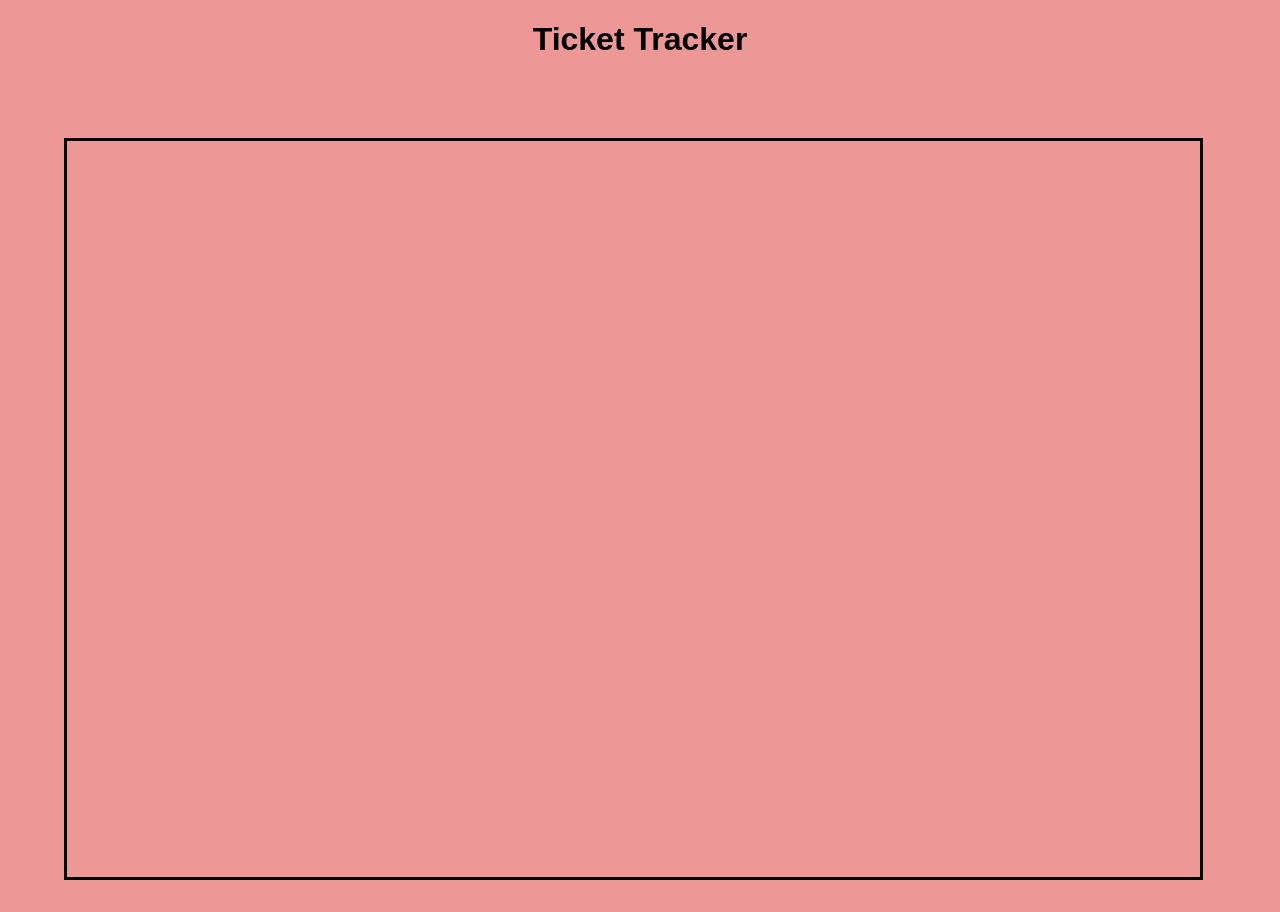
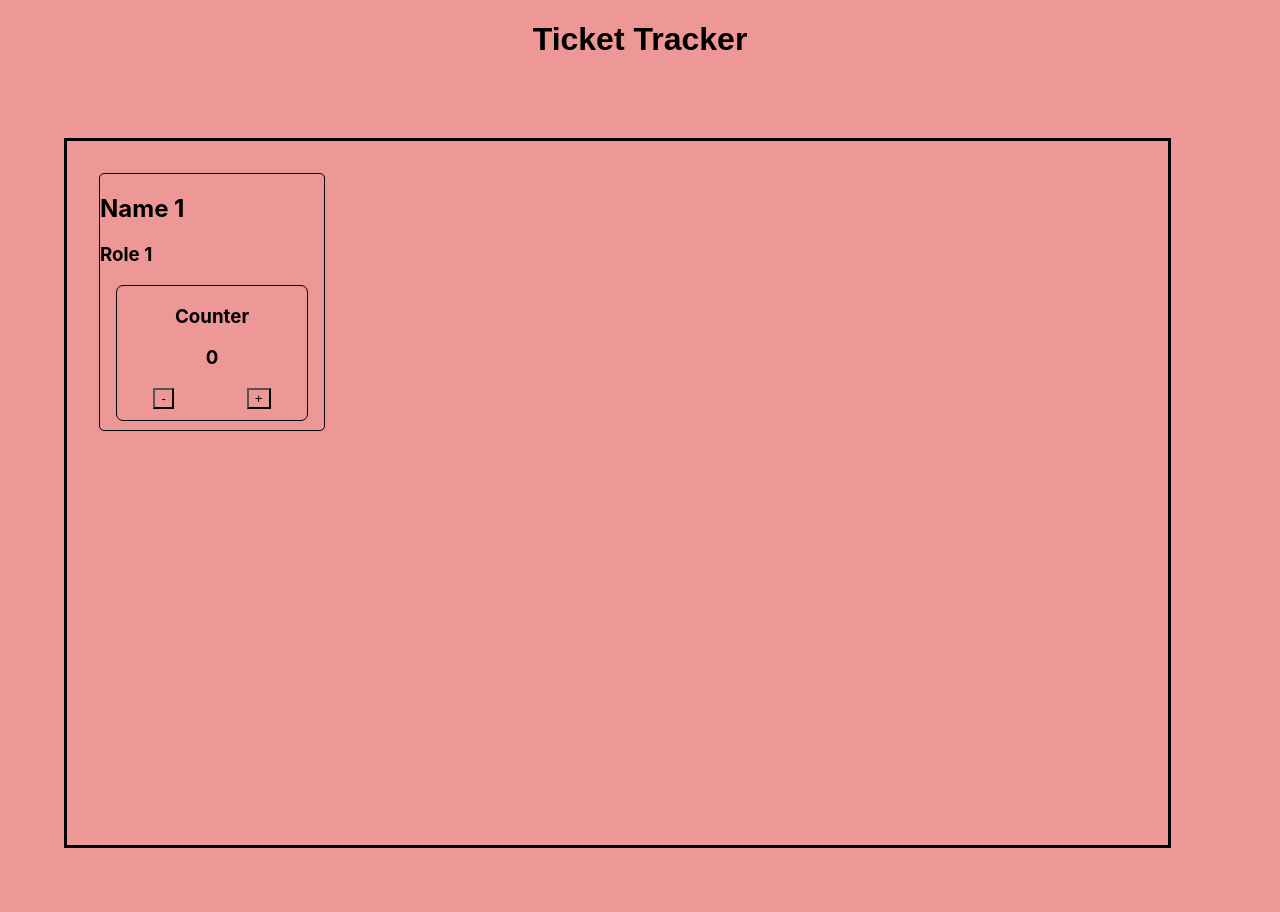
Before and after one commit to JTDjan/Ticket-Tracker, a React (Create React App) app: page / in a window 1280 px wide. After the commit the page ends 880 px from the top, so only its background shows below. Built offline with nearby package versions, Linux system fonts and the light colour scheme.

Commit message:
basic employee template made

```diff
--- a/src/App.jsx
+++ b/src/App.jsx
@@ -2,6 +2,7 @@ import "./App.scss";
 import team from "./data/Data";
 import Header from "./Components/Header/Header.jsx";
 import CardContainer from "./Components/CardContainer/CardContainer.jsx";
+import EmployeeContainer from "./Components/EmployeeContainer/EmployeeContainer"
 console.log(team);
 
 function App() {
@@ -9,7 +10,8 @@ function App() {
     <div className="app">
     <Header/>
     <CardContainer>
-      <p>Test 123</p>
+      <EmployeeContainer />
+      <p>test 123</p>
     </CardContainer>
 
      </div>
--- a/src/Components/CardContainer/CardContainer.jsx
+++ b/src/Components/CardContainer/CardContainer.jsx
@@ -1,8 +1,11 @@
 import React from 'react';
 import "./CardContainer.scss";
+import EmployeeContainer from '../EmployeeContainer/EmployeeContainer';
 
 const CardContainer = () => {
-  return <div className="cardContainer"> </div>
-}
+  return <div className="cardContainer">
+    <EmployeeContainer/>
+  </div>
+};
 
 export default CardContainer;
--- a/src/Components/CardContainer/CardContainer.scss
+++ b/src/Components/CardContainer/CardContainer.scss
@@ -2,7 +2,10 @@
   border: 3px solid black;
   width: 81vw;
   height: 50vw;
-  padding: 3rem;
+  padding: 2rem;
   margin: 2rem 4rem;
 
+  display: flex;
+  flex-wrap: wrap;
+
 }
--- /dev/null
+++ b/src/Components/EmployeeContainer/EmployeeContainer.jsx
@@ -0,0 +1,23 @@
+import React from 'react';
+import "./EmployeeContainer.scss";
+
+const EmployeeContainer = () => {
+return (
+  <div className ="employeeContainer">
+    <h2>Name 1</h2>
+    <h3>Role 1</h3>
+
+    <div className="employeeContainer__Counter">
+      <h3 className = "employeeContainer__counterTitle">Counter</h3>
+      <h3 className ="employeeContainer__counterValue"> 0</h3>
+
+      <div className ="employeeContainer__btnContainer">
+        <button>-</button>
+        <button>+</button>
+      </div>
+    </div>
+  </div>
+)
+};
+
+export default EmployeeContainer
--- /dev/null
+++ b/src/Components/EmployeeContainer/EmployeeContainer.scss
@@ -0,0 +1,28 @@
+.employeeContainer {
+  border: 1px solid black;
+  border-radius: 5px;
+  width: 14rem;
+  height: 15rem;
+  padding-bottom: 1rem;
+
+  &__Counter{
+    border: 1px solid black;
+    border-radius: 7px;
+    margin: 1rem;
+    padding-bottom: 0.7rem;
+  }
+
+  &__counterTitle{
+    text-align: center;
+  }
+
+  &__counterValue {
+    text-align: center;
+  }
+
+  &__btnContainer {
+    display: flex;
+    justify-content: space-around;
+  }
+
+}
```
